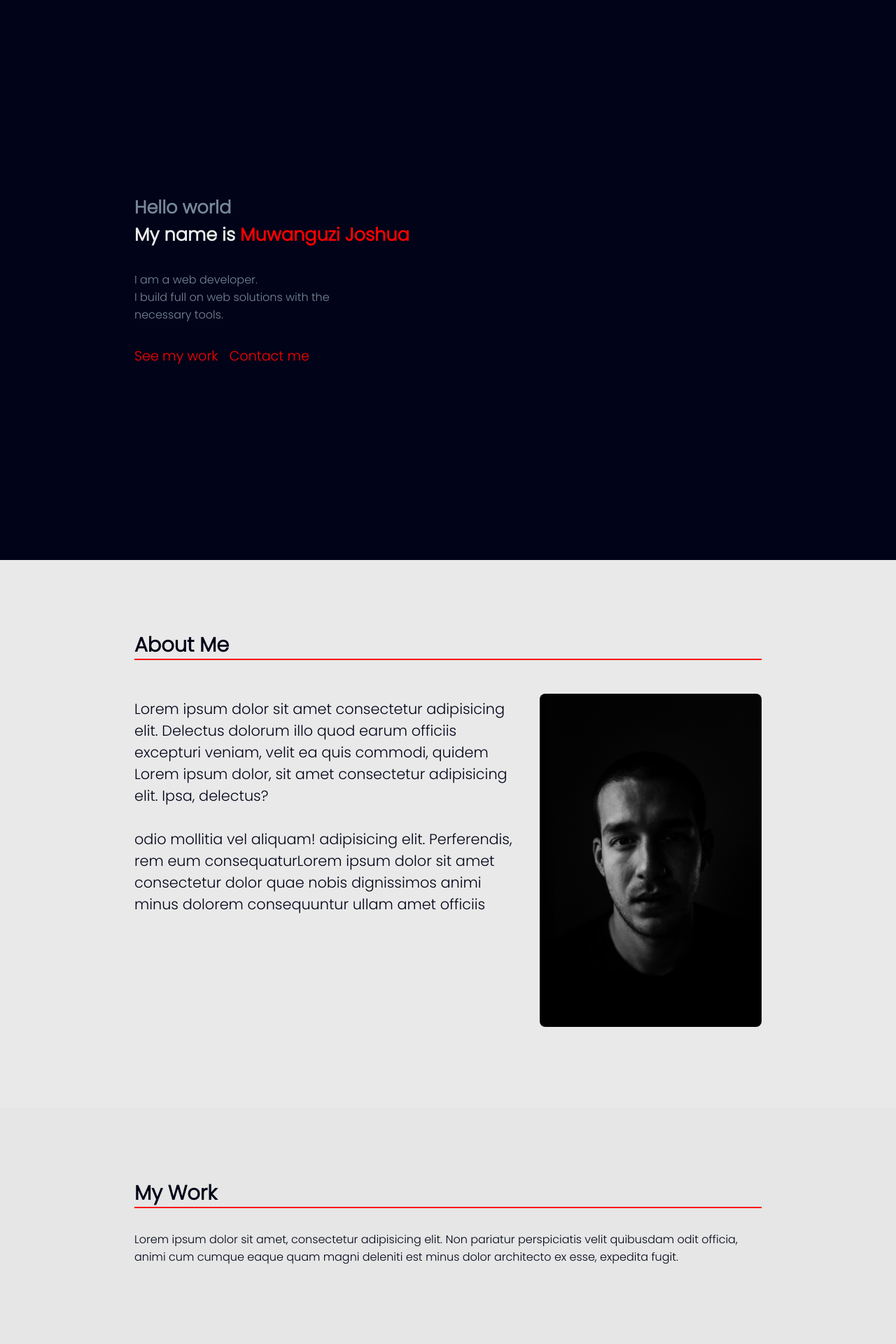
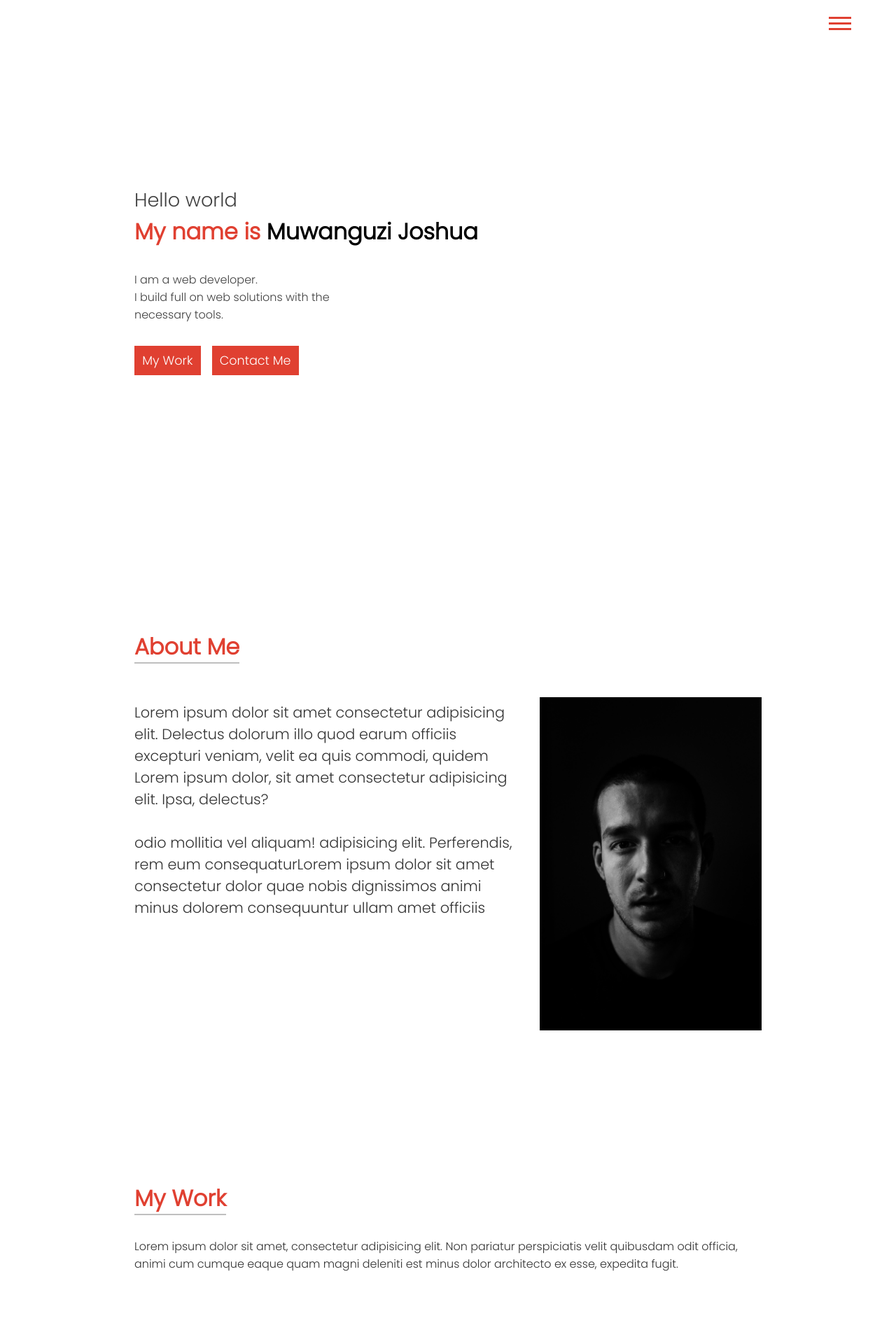
Before and after one commit to Joshuamjv2/my_djangoPortfolio, a Django app: page / in a window 1280 px wide. Shown: the top 1920 px of the page at 70% size. Run offline with Django 3.2, Linux system fonts and the light colour scheme; data that the repository does not hold is empty; some libraries are stand-ins or nearby versions; some web fonts are replaced.

Commit message:
front-end overhaul

```diff
--- a/Joshua/settings.py
+++ b/Joshua/settings.py
@@ -11,7 +11,7 @@ https://docs.djangoproject.com/en/3.2/ref/settings/
 """
 
 from pathlib import Path
-# from decouple import config
+from decouple import config
 import os
 import django_heroku
 # Build paths inside the project like this: BASE_DIR / 'subdir'.
@@ -23,7 +23,8 @@ BASE_DIR = Path(__file__).resolve().parent.parent
 
 # SECURITY WARNING: keep the secret key used in production secret!
 # SECRET_KEY = config('SECRET_KEY')
-SECRET_KEY = 'django-insecure-0te^0-v_r6&4#la4s-nor531$-h$p(@=9-afp1(rdbnj8p6zh^'
+# SECRET_KEY = 'django-insecure-0te^0-v_r6&4#la4s-nor531$-h$p(@=9-afp1(rdbnj8p6zh^'
+SECRET_KEY = config('SECRET_KEY')
 
 
 # SECURITY WARNING: don't run with debug turned on in production!
--- a/projects/templates/base.html
+++ b/projects/templates/base.html
@@ -14,7 +14,7 @@
     <header>
         <div class="navigation">
                 <ul class="logo">
-                    <li class="nav_item">Josh.</li>
+                    <li class="nav_item">Joshua</li>
                 </ul>
             <ul class="nav_items" style="display: none;">
                 <!-- <div class="hambuger"></div> -->
@@ -29,9 +29,9 @@
     {% block content %}
 
     {% endblock content %}
-    <footer>
+    <footer class="container">
         <!-- <section> -->
-            <div class="container">
+            <!-- <div class="container"> -->
                 <div class="footer-content">
                         </span><span class="footer-socials">
                             <i class="fa fa-github" aria-hidden="true"></i>
@@ -40,7 +40,7 @@
                         </span>
                         <p><span class="special">Joshua</span> &copy;2021</p>
                 </div>
-            </div>
+            <!-- </div> -->
         <!-- </section> -->
     </footer>
 </body>
--- a/projects/templates/home/index.html
+++ b/projects/templates/home/index.html
@@ -6,13 +6,13 @@
     <section class="main">
         <div class="container hero">
             <!-- <div class="hero-text"> -->
-                <h3 class="hero-intro">Hello world</h3>
+                <p class="hero-intro">Hello world</hp>
                 <h1 class="hero-title">My name is <span class="special">Muwanguzi Joshua</span></h1>
                 <p class="hero-impression">I am a web developer. <br>I build full on web solutions with the <br> necessary tools.</p>
             <!-- </div> -->
             <ul class="cta hero-cta">
-                <li class="single-cta">See my work</li>
-                <li class="single-cta">Contact me</li>
+                <li class="single-cta btn">My Work</li>
+                <li class="single-cta btn">Contact Me</li>
             </ul>
         </div>
     </section>
@@ -25,7 +25,7 @@
                     <p>Lorem ipsum dolor sit amet consectetur adipisicing elit. Delectus dolorum illo quod earum officiis excepturi veniam, velit ea quis commodi, quidem Lorem ipsum dolor, sit amet consectetur adipisicing elit. Ipsa, delectus? <span class="big-dev"><br>odio mollitia vel aliquam! adipisicing elit. Perferendis, rem eum consequaturLorem ipsum dolor sit amet consectetur dolor quae nobis dignissimos animi minus dolorem consequuntur ullam amet officiis</span>
                     </p>
                                 <!-- </div> -->
-                    <div class="about-img"><img src="{% static 'images/first-pic.jpg'%}" alt="" width="" style="border-radius: .5rem;"></div>
+                    <div class="about-img"><img src="{% static 'images/first-pic.jpg'%}" alt="" width=""></div>
                     <p class="small-dev">Lorem ipsum dolor sit amet consectetur adipisicing elit. Perferendis, rem eum consequatur dolor et provident voluptatum quae nobis dignissimos animi minus dolorem consequuntur ullam amet officiis illum omnivoluptatem vel.</p>
                 </div>
                 <!-- <p class="resume special">See my resume</p> -->
@@ -128,7 +128,8 @@
 
                 </div>
 
-                <form action="" class="contact-info__form" method="POST">
+                <form action="" class="contact-info__form" method="POST" id="contact">
+                    {% csrf_token %}
                     <div class="form-item">
                         <input type="text" name="" id="" placeholder="Full Name">
                     </div>
@@ -140,9 +141,10 @@
                     <div class="form-item">
                         <textarea name="" id="" cols="30" rows="6" placeholder="Your message"></textarea>
                     </div>
-                    <input type="submit" value="send" id="contact-submit">
+                    <!-- <input type="submit" value="send" id="contact-submit" class="btn"> -->
                 </form>
             </div>
+            <input type="submit" value="send" id="contact-submit" class="btn" form="contact">
         </div>
     </section>
 {% endblock content %}
--- a/static/css/main.css
+++ b/static/css/main.css
@@ -25,19 +25,23 @@ body {
 }
 
 header {
-  display: none;
+  /* display: none; */
   position: fixed;
-  z-index: 1;
-  color: red;
+  z-index: 5;
+  color: black;
   width: 100%;
   /* background: #c7c9c7; */
   /* padding: .6rem 0; */
-  background-color: rgb(233, 233, 233);
-  opacity: 90%;
-  /* background-color: #010318; */
+  /* background-color: #fff; */
+  /* opacity: 90%; */
+  /* background-color: black; */
   /* border-bottom: red solid 1px; */
   /* padding: 50px 0; */
   /* padding: 1.5rem auto; */
+}
+
+i{
+  color: #E04031;
 }
 
 .hambuger {
@@ -50,8 +54,8 @@ header {
   content: "";
   height: 3px;
   width: 2rem;
-  background-color: #010318;
-  background: red;
+  background-color: #333333;
+  background: #E04031;
 }
 
 .hambuger::before {
@@ -74,6 +78,14 @@ img {
   display: block;
 }
 
+/* Call to action area */
+
+.btn{
+  color: #fff;
+  background-color: #E04031;
+  padding: .5rem .7rem;
+}
+
 li {
   list-style: none;
 }
@@ -93,13 +105,19 @@ section {
   width: 90%;
 }
 
+.logo li{
+  /* visibility: invisible; */
+  /* content-visibility: none; */
+  display: none;
+}
+
 .logo {
   font-weight: 700;
   font-size: 1.6rem;
 }
 
 .main {
-  background-color: #010318;
+  background-color: #fff;
   color: var(--chalk-white);
   display: flex;
   justify-content: center;
@@ -115,7 +133,7 @@ section {
 }
 
 .special {
-  color: red;
+  color: black;
 }
 
 .container {
@@ -126,7 +144,9 @@ section {
 
 .section-title {
   margin-bottom: 1.5rem;
-  font-size: 1.6rem;
+  display: inline-block;
+  color: #E04031;
+  font-size: 1.7rem;
   position: relative;
 }
 
@@ -136,7 +156,7 @@ section {
   width: 100%;
   bottom: 0;
   left: 0;
-  background-color: red;
+  background-color: #BFBFBF;
   position: absolute;
 }
 
@@ -144,15 +164,23 @@ section {
 
 .hero-intro,
 .hero-impression {
-  color: lightslategray;
+  color: #404040;
+}
+
+.hero-intro{
+  font-size: 1.7rem;
 }
 .hero-title {
   padding-bottom: 2rem;
+  font-size: 2rem;
+  font-weight: 700;
+  color:#E04031;
 }
 
 .cta {
-  color: red;
-  font-size: 1.2rem;
+  color: #E04031;
+  /* color: black; */
+  font-size: 1.1rem;
 }
 
 .hero .cta {
@@ -170,7 +198,8 @@ section {
 /* start about */
 .about {
   background-color: rgb(233, 233, 233);
-  color: #010318;
+  background-color: #fff;
+  color: #333333;
 }
 
 .big-dev {
@@ -192,7 +221,8 @@ section {
 
 .work {
   background-color: #e5e6e5;
-  color: #010318;
+  background-color: #fff;
+  color: #333333;
 }
 
 .all-work {
@@ -297,16 +336,21 @@ section {
 .text-info h3 {
   margin-top: 4px;
   font-size: 1.2rem;
+  color: #333333;
 }
 
 .icon {
   font-size: 1.6rem;
   margin-top: 0;
-  color: red;
+  /* color: #8FB399; */
   /* padding-top: 0; */
 }
 
 /* contact form */
+
+::placeholder{
+  color: #333333;
+}
 
 .form-item {
   margin-top: 0.5rem;
@@ -394,7 +448,8 @@ footer p {
 
   .section-title {
     margin-bottom: 2rem;
-    font-size: 1.8rem;
+    /* font-size: 2rem; */
+    /* font-size: unset; */
   }
 
   /* About section */
@@ -519,6 +583,13 @@ footer p {
 /* Width 1200+ */
 
 @media (min-width: 1200px) {
+
+  .section-title {
+    /* margin-bottom: 2rem; */
+    font-size: 2rem;
+    /* font-size: unset; */
+  }
+
   .about-content {
     display: flex;
     justify-content: space-between;
```
Also changed, not shown: other parts of static/css/main.css (+47 -17 lines).
